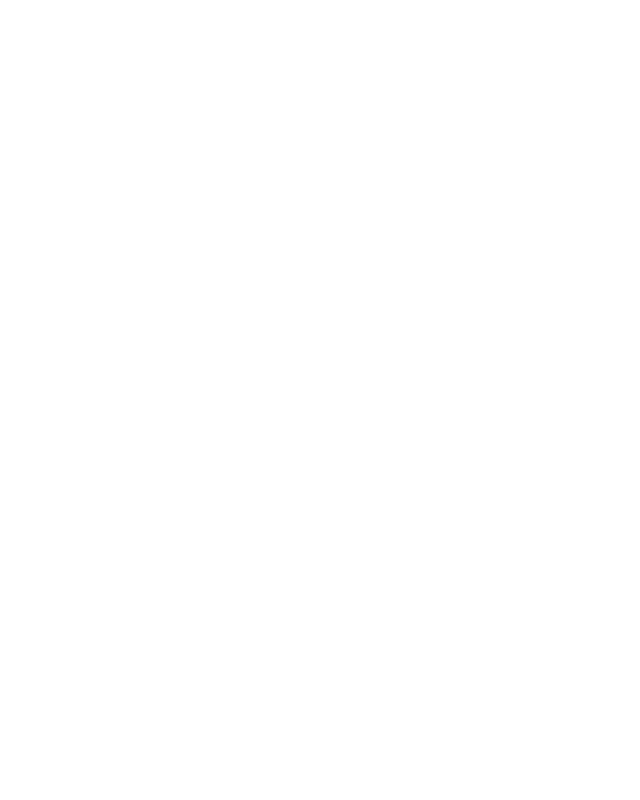
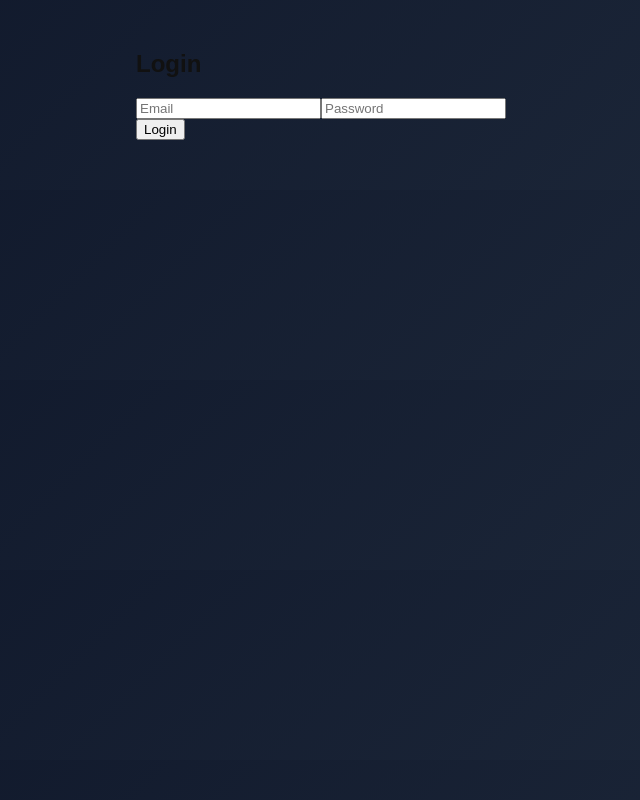
Before and after one commit to tgillenh2o/crm-idx, a React (Vite) app in the folder frontend/: page / in a window 1280 px wide. Before the commit this address had no page. Shown: the whole page, without its empty margins (304-944 px from the left). Built offline with nearby package versions, Linux system fonts and the light colour scheme.

Commit message:
ui refinement

```diff
--- a/frontend/src/App.jsx
+++ b/frontend/src/App.jsx
@@ -1,32 +1,16 @@
-// src/App.jsx
-import React from "react";
-import { BrowserRouter, Routes, Route, Link } from "react-router-dom";
+import { BrowserRouter as Router, Routes, Route } from "react-router-dom";
+import Login from "./pages/Login";
+import Dashboard from "./pages/Dashboard";
 
-function Login() {
+function App() {
   return (
-    <div>
-      <h1>Login Page</h1>
-      <Link to="/register">Go to Register</Link>
-    </div>
+    <Router>
+      <Routes>
+        <Route path="/" element={<Login />} />
+        <Route path="/dashboard" element={<Dashboard />} />
+      </Routes>
+    </Router>
   );
 }
 
-function Register() {
-  return (
-    <div>
-      <h1>Register Page</h1>
-      <Link to="/login">Go to Login</Link>
-    </div>
-  );
-}
-
-export default function App() {
-  return (
-    <BrowserRouter>
-      <Routes>
-        <Route path="/login" element={<Login />} />
-        <Route path="/register" element={<Register />} />
-      </Routes>
-    </BrowserRouter>
-  );
-}
+export default App;
--- a/frontend/src/pages/Login.jsx
+++ b/frontend/src/pages/Login.jsx
@@ -1,5 +1,35 @@
-import React from "react";
+import React, { useState } from "react";
 
 export default function Login() {
-  return <h1>Login Page Works!</h1>;
+  const [email, setEmail] = useState("");
+  const [password, setPassword] = useState("");
+
+  const handleLogin = async (e) => {
+    e.preventDefault();
+    // call your login API
+    console.log("Logging in:", { email, password });
+  };
+
+  return (
+    <div style={{ maxWidth: "400px", margin: "50px auto" }}>
+      <h2>Login</h2>
+      <form onSubmit={handleLogin}>
+        <input
+          type="email"
+          placeholder="Email"
+          value={email}
+          onChange={(e) => setEmail(e.target.value)}
+          required
+        />
+        <input
+          type="password"
+          placeholder="Password"
+          value={password}
+          onChange={(e) => setPassword(e.target.value)}
+          required
+        />
+        <button type="submit">Login</button>
+      </form>
+    </div>
+  );
 }
```
Also changed, not shown: frontend/src/app.jsx (+11 -27 lines).
